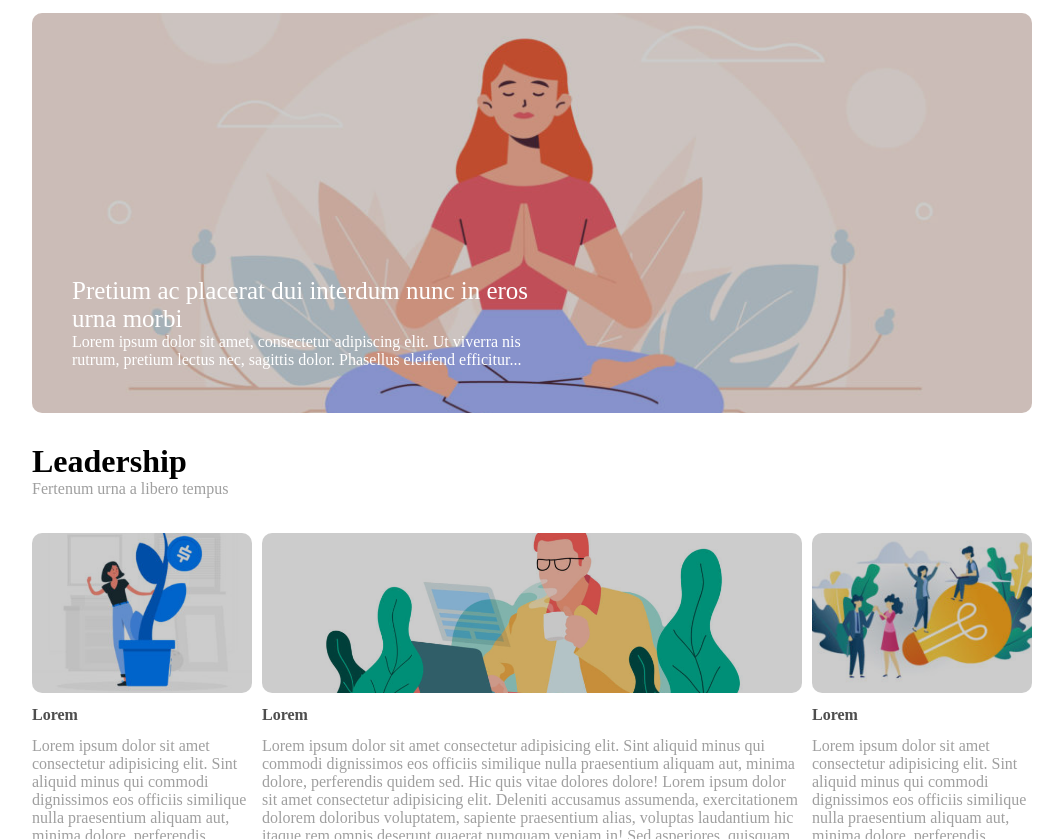
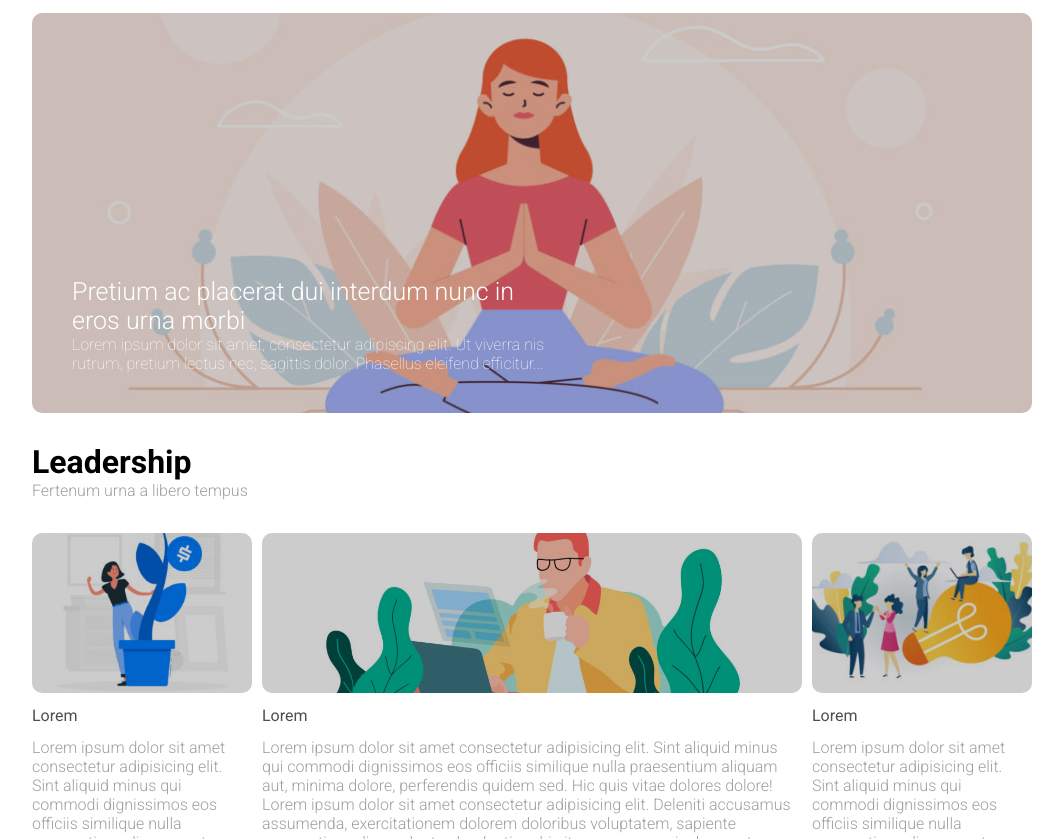
Before and after one commit to robertolatini31/htmlcss-wp, a plain HTML site: page index.html in a window 1280 px wide. Shown: the part 113-952 px from the top of the page, without its empty margins (108-1171 px from the left). Drawn offline with Linux system fonts and the light colour scheme.

Commit message:
adjust css

```diff
--- a/css/style.css
+++ b/css/style.css
@@ -7,6 +7,7 @@
     margin: 0;
     padding: 0;
     box-sizing: border-box;
+    font-family: 'Roboto', sans-serif;
 }
 
 header, main, footer {
@@ -86,6 +87,7 @@ header {
     margin: 5px;
     bottom: 0;
     left: 5px;
+    font-weight: 300;
 }
 
 a {
@@ -128,6 +130,11 @@ main {
 
 .title_bigimg {
     font-size: 25px;
+    font-weight: 300;
+}
+
+.paragraph_bigimg {
+    font-weight: 100;
 }
 
 .section_title {
@@ -138,6 +145,7 @@ main {
 
 .paragraph_section {
     color: var(--text-color);
+    font-weight: 300;
 }
 
 .container {
@@ -171,11 +179,13 @@ main {
 .small_title {
     color: var(--small_title-color);
     margin: 0.8rem 0;
+    font-weight: 400;
 
 }
 
 .paragraph_text {
     color: var(--text-color);
+    font-weight: 300;
 }
 
 .img_content{
@@ -195,6 +205,7 @@ footer {
     width: 1000px;
     text-align:center;
     line-height: 50px;
+    margin-top: 2rem;
 }
 
 .heart {
--- a/index.html
+++ b/index.html
@@ -6,6 +6,13 @@
     <meta name="viewport" content="width=device-width, initial-scale=1.0">
     <title>wp</title>
     <link rel="stylesheet" href="./css/style.css">
+
+
+    <link rel="preconnect" href="https://fonts.googleapis.com">
+    <link rel="preconnect" href="https://fonts.gstatic.com" crossorigin>
+    <link href="https://fonts.googleapis.com/css2?family=Roboto:wght@100;300;400&display=swap" rel="stylesheet">
+    <link href="https://fonts.googleapis.com/css2?family=Roboto:wght@100;300;400;700&display=swap" rel="stylesheet">
+
 </head>
 <body>
 
```
